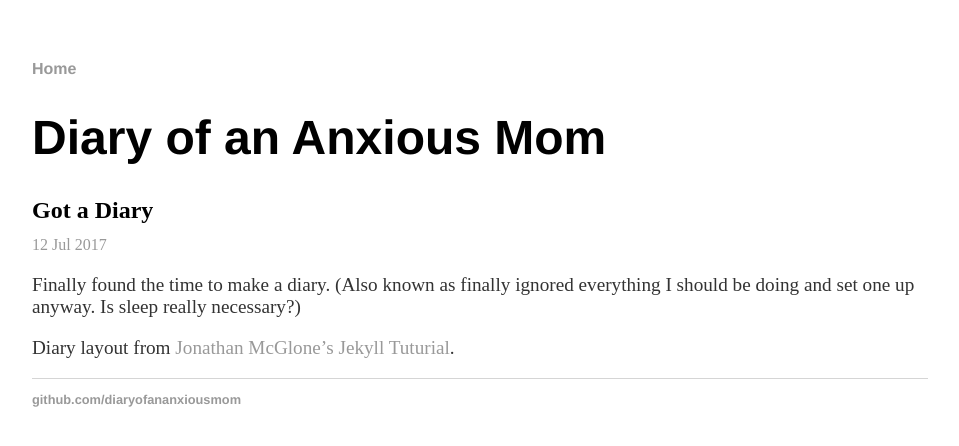
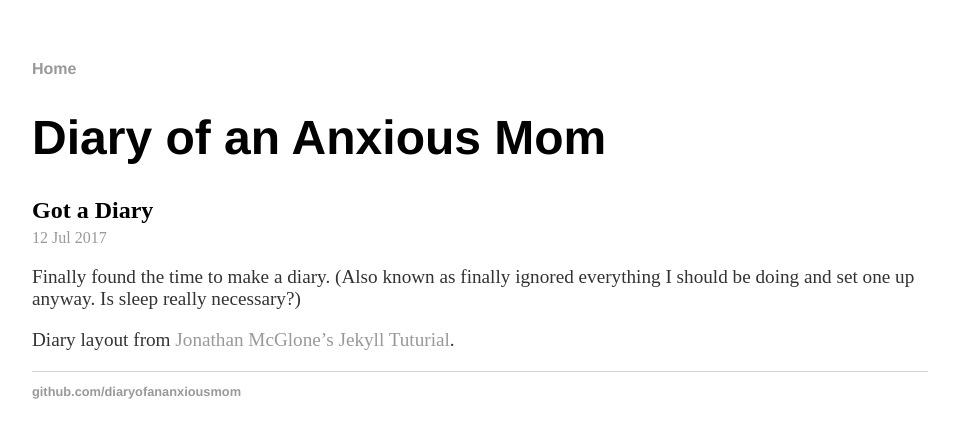
Before and after one commit to diaryofananxiousmom/diaryofananxiousmom.github.io, a Jekyll site: the page built from index.html, in a window 1280 px wide. Shown: the top 446 px of the page, without its empty margins (160-1119 px from the left). Built offline with Jekyll 4.4.1, drawn with Linux system fonts in a browser that asks for light colours.

Commit message:
Update main.css

```diff
--- a/css/main.css
+++ b/css/main.css
@@ -24,8 +24,11 @@ h1 {
     font-size: 3em;
     font-family:'Helvetica', 'Arial', 'Sans-Serif';
 }
+.post {
+    border-bottom: 1px solid #d5d5d5;
+}
 .post h2 {
-    margin-bottom: 0.5em;
+    margin-bottom: 0.2em;
 }
 .meta {
     font-size: 1em;
@@ -37,7 +40,6 @@ p {
     color: #333;
 }
 footer {
-    border-top: 1px solid #d5d5d5;
     font-size: .8em;
 }
 
```
